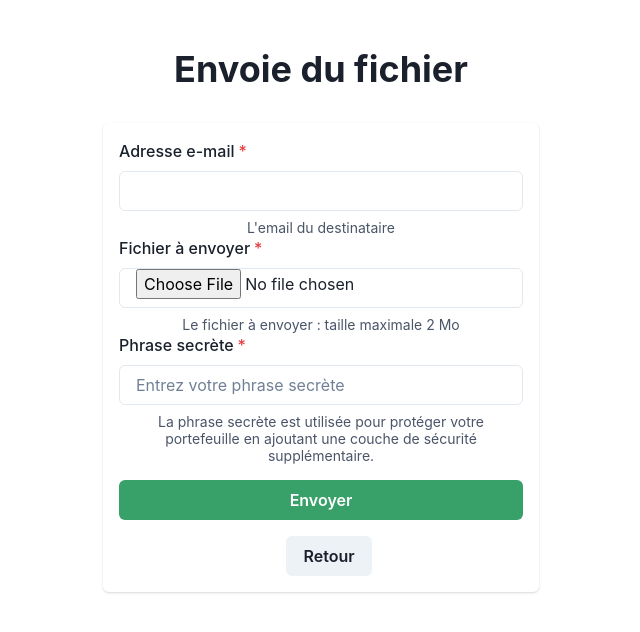
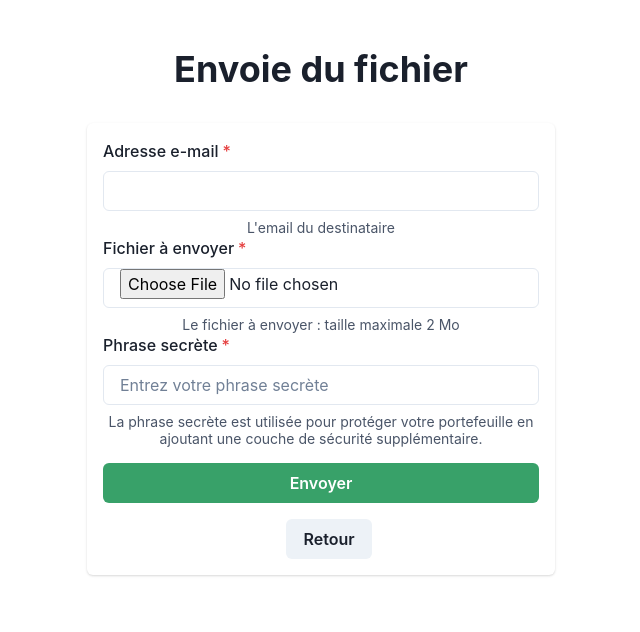
Before and after one commit to lerbix/SmartFlow-Blockchain-Cardano, a React (Vite) app in the folder cardano-front/: page /send-file in a window 1280 px wide. Shown: the top 632 px of the page, without its empty margins (319-959 px from the left). Built offline with nearby package versions, Linux system fonts and the light colour scheme; no server answers; sample sign-in values are in the browser's storage.

Commit message:
update sendFile page

```diff
--- a/cardano-front/src/pages/SendFilePage.jsx
+++ b/cardano-front/src/pages/SendFilePage.jsx
@@ -3,8 +3,10 @@ import SendFile from "../components/SendFile/SendFile.jsx";
 
 const SendFilePage = () => {
     return (
-        <Box p={4} width={500}>
-            <Container maxW="xl">
+
+        <Container>
+            <Box p={4} width={500}>
+
                 <Heading as="h1" size="xl" textAlign="center" mb={8}>
                     Envoie du fichier
                 </Heading>
@@ -12,8 +14,9 @@ const SendFilePage = () => {
                     <SendFile/>
                 </Card>
 
-            </Container>
-        </Box>
+            </Box>
+        </Container>
+
     );
 };
 
```
